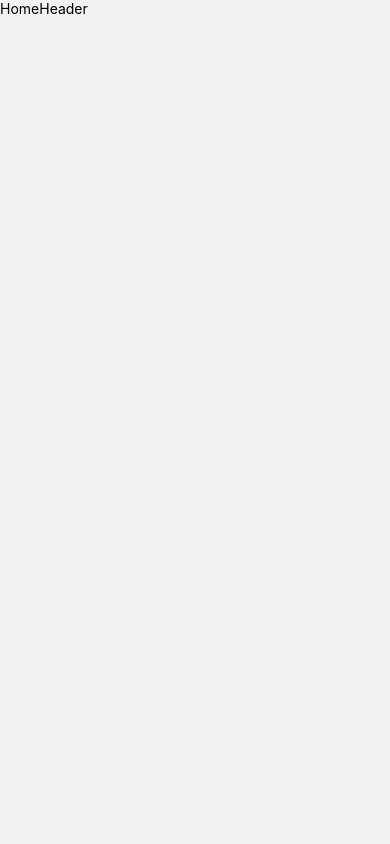
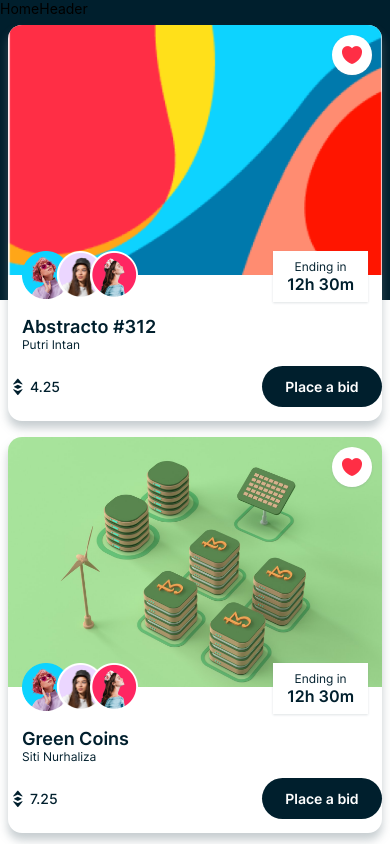
Before and after one commit to cancancann/NFTMarketplaceApp, a React Native app: screen /Home in a window 390 px wide. Shown: the top 844 px of the page. Built offline with nearby package versions, Linux system fonts and the light colour scheme.

Commit message:
İmplementing content

```diff
--- /dev/null
+++ b/components/Button.js
@@ -0,0 +1,52 @@
+import { TouchableOpacity, View, Text, Image } from "react-native";
+import React from "react";
+import { COLORS, SIZES, SHADOWS, FONTS } from "../constants";
+
+export const CircleButton = ({ imgUrl, handlePress, ...props }) => {
+  return (
+    <TouchableOpacity
+      style={{
+        width: 40,
+        height: 40,
+        backgroundColor: COLORS.white,
+        position: "absolute",
+        borderRadius: SIZES.extraLarge,
+        alignItems: "center",
+        justifyContent: "center",
+        ...SHADOWS.light,
+        ...props,
+      }}
+      onPress={handlePress}
+    >
+      <Image
+        source={imgUrl}
+        resizeMode="contain"
+        style={{ width: 24, height: 24 }}
+      />
+    </TouchableOpacity>
+  );
+};
+
+export const RectButton = ({minWidth,fontSize,handlePress, ...props}) => {
+  return (
+    <TouchableOpacity
+      style={{
+        backgroundColor: COLORS.primary,
+        borderRadius: SIZES.extraLarge,
+        minWidth: minWidth,
+        padding:SIZES.small,
+        ...props,
+      }}
+      onPress={handlePress}
+    >
+      <Text style={{
+        fontFamily:FONTS.semiBold,
+        fontSize:fontSize,
+        color:COLORS.white,
+        textAlign:"center"
+      }}>
+        Place a bid
+      </Text>
+    </TouchableOpacity>
+  );
+};
--- a/components/FocusedStatusBar.js
+++ b/components/FocusedStatusBar.js
@@ -1,12 +1,10 @@
-import { View, Text } from 'react-native'
-import React from 'react'
+import { StatusBar } from "react-native";
+import { useIsFocused } from "@react-navigation/core";
 
-const FocusedStatusBar = () => {
-  return (
-    <View>
-      <Text>FocusedStatusBar</Text>
-    </View>
-  )
-}
+const FocusedStatusBar = (props) => {
+  const isFocused = useIsFocused();
 
-export default FocusedStatusBar
+  return isFocused ? <StatusBar animated={true} {...props} /> : null;
+};
+
+export default FocusedStatusBar;
--- a/components/NFTCard.js
+++ b/components/NFTCard.js
@@ -1,12 +1,70 @@
-import { View, Text } from 'react-native'
-import React from 'react'
+import { View, Text, Image } from "react-native";
+import React from "react";
+import { useNavigation } from "@react-navigation/native";
 
-const NFTCard = () => {
+import { COLORS, SIZES, SHADOWS, assets } from "../constants";
+import { CircleButton, RectButton } from "./Button";
+import { SubInfo, EthPrice, NFTTitle } from "./SubInfo";
+
+const NFTCard = ({ data }) => {
+  const navigation = useNavigation();
+
   return (
-    <View>
-      <Text>NFTCard</Text>
+    <View
+      style={{
+        backgroundColor: COLORS.white,
+        borderRadius: SIZES.font,
+        marginBottom: SIZES.extraLarge,
+        margin: SIZES.base,
+        ...SHADOWS.dark,
+      }}
+    >
+      <View style={{ width: "100%", height: 250 }}>
+        {/* image */}
+        <Image
+          source={data.image}
+          resizeMode="cover"
+          style={{
+            width: "100%",
+            height: "100%",
+            borderTopLeftRadius: SIZES.font,
+            borderTopRightRadius: SIZES.font,
+          }}
+        />
+
+        <CircleButton imgUrl={assets.heart} right={10} top={10} />
+      </View>
+
+      {/* subınfo */}
+      <SubInfo />
+
+      {/* title */}
+      <View style={{ width: "100%", padding: SIZES.font }}>
+        <NFTTitle
+          title={data.name}
+          subTitle={data.creator}
+          titleSize={SIZES.large}
+          subTitleSize={SIZES.small}
+        />
+      </View>
+
+      <View
+        style={{
+          marginBottom: SIZES.font,
+          flexDirection: "row",
+          justifyContent: "space-between",
+          alignItems: "center",
+        }}
+      >
+        <EthPrice price={data.price} />
+        <RectButton
+          minWidth={120}
+          fontSize={SIZES.font}
+          handlePress={() => navigation.navigate("Details", { data })}
+        />
+      </View>
     </View>
-  )
-}
+  );
+};
 
-export default NFTCard
+export default NFTCard;
--- /dev/null
+++ b/components/SubInfo.js
@@ -0,0 +1,127 @@
+import { View, Text, Image } from "react-native";
+import React from "react";
+import { SIZES, COLORS, FONTS, SHADOWS, assets } from "../constants";
+
+export const NFTTitle = ({ title, subTitle, titleSize, subTitleSize }) => {
+  return (
+    <View>
+      <Text
+        style={{
+          fontFamily: FONTS.semiBold,
+          fontSize: titleSize,
+          color: COLORS.primary,
+        }}
+      >
+        {title}
+      </Text>
+      <Text
+        style={{
+          fontFamily: FONTS.regular,
+          fontSize: subTitleSize,
+          color: COLORS.primary,
+        }}
+      >
+        {subTitle}
+      </Text>
+    </View>
+  );
+};
+
+export const EthPrice = ({price}) => {
+  return (
+    <View style={{
+        flexDirection:"row",
+        alignItems:"center"
+    }}>
+      <Image
+      source={assets.eth}
+      resizeMode="contain"
+      style={{width:20,height:20,marginRight:2}} />
+
+      <Text style={{
+        fontFamily:FONTS.medium,
+        fontSize:SIZES.font,
+        color:COLORS.primary,
+      }}>{price} </Text>
+    </View>
+  );
+};
+
+export const ImageCmp = ({ imgUrl, index }) => {
+  return (
+    <Image
+      source={imgUrl}
+      resizeMode="contain"
+      style={{
+        width: 48,
+        height: 48,
+        marginLeft: index === 0 ? 0 : -SIZES.font, //çok iyi bi yapı sıralamaya yarayan
+      }}
+    />
+  );
+};
+
+export const People = () => {
+  return (
+    <View style={{ flexDirection: "row" }}>
+      {[assets.person01, assets.person03, assets.person04].map(
+        (imgUrl, index) => (
+          <ImageCmp imgUrl={imgUrl} index={index} key={`People-${index}`} />
+        )
+      )}
+    </View>
+  );
+};
+
+export const EndDate = () => {
+  return (
+    <View
+      style={{
+        paddingHorizontal: SIZES.font,
+        paddingVertical: SIZES.base,
+        backgroundColor: COLORS.white,
+        justifyContent: "center",
+        alignItems: "center",
+        ...SHADOWS.light,
+        elevation: 1, //android görsel için uyumlu
+        maxWidth: "50%",
+      }}
+    >
+      <Text
+        style={{
+          fontFamily: FONTS.regular,
+          fontSize: SIZES.small,
+          color: COLORS.primary,
+        }}
+      >
+        Ending in
+      </Text>
+      <Text
+        style={{
+          fontFamily: FONTS.semiBold,
+          fontSize: SIZES.medium,
+          color: COLORS.primary,
+        }}
+      >
+        12h 30m
+      </Text>
+    </View>
+  );
+};
+
+export const SubInfo = () => {
+  return (
+    <View
+      style={{
+        width: "100%",
+        paddingHorizontal: SIZES.font,
+        marginTop: -SIZES.extraLarge,
+        flexDirection: "row",
+        justifyContent: "space-between",
+      }}
+    >
+      <People />
+      <EndDate />
+    </View>
+  );
+};
--- a/components/index.js
+++ b/components/index.js
@@ -1,5 +1,6 @@
 import HomeHeader from "./HomeHeader";
-import FocusesStatusBar from "./FocusedStatusBar";
+import FocusedStatusBar from "./FocusedStatusBar";
 import NFTCard from "./NFTCard";
+import { CircleButton, RectButton } from "./Button";
 
-export { HomeHeader, FocusesStatusBar, NFTCard };
+export { HomeHeader, FocusedStatusBar, NFTCard, CircleButton, RectButton };
--- a/screens/Home.js
+++ b/screens/Home.js
@@ -1,15 +1,41 @@
-import React from 'react'
-import { useState } from 'react'
-import { View,SafeAreaView,FlatList,Text } from 'react-native'
-import { HomeHeader,FocusesStatusBar,NFTCard } from '../components'
-
+import React from "react";
+import { useState } from "react";
+import { View, SafeAreaView, FlatList, Text } from "react-native";
+import { FocusedStatusBar, HomeHeader, NFTCard } from "../components";
+import { COLORS, NFTData } from "../constants";
 
 const Home = () => {
   return (
-    <SafeAreaView  style={{flex:1}}>
-      <HomeHeader></HomeHeader>
+    <SafeAreaView style={{ flex: 1 }}>
+      <FocusedStatusBar background={COLORS.primary} />
+
+      <View style={{ flex: 1 }}>
+        <View style={{ zIndex: 0 }}>
+          <FlatList
+            data={NFTData}
+            renderItem={({ item }) => <NFTCard data={item} />}
+            keyExtractor={(item) => item.id}
+            showsVerticalScrollIn dicator={false}
+            ListHeaderComponent={<HomeHeader />}
+          />
+        </View>
+
+        <View
+          style={{
+            position: "absolute",
+            top: 0,
+            bottom: 0,
+            right: 0,
+            left: 0,
+            zIndex: -1,
+          }}
+        >
+          <View style={{ height: 300, backgroundColor: COLORS.primary }} />
+          <View style={{ flex: 1, backgroundColor: COLORS.white }} />
+        </View>
+      </View>
     </SafeAreaView>
-  )
-}
+  );
+};
 
-export default Home
+export default Home;
```
